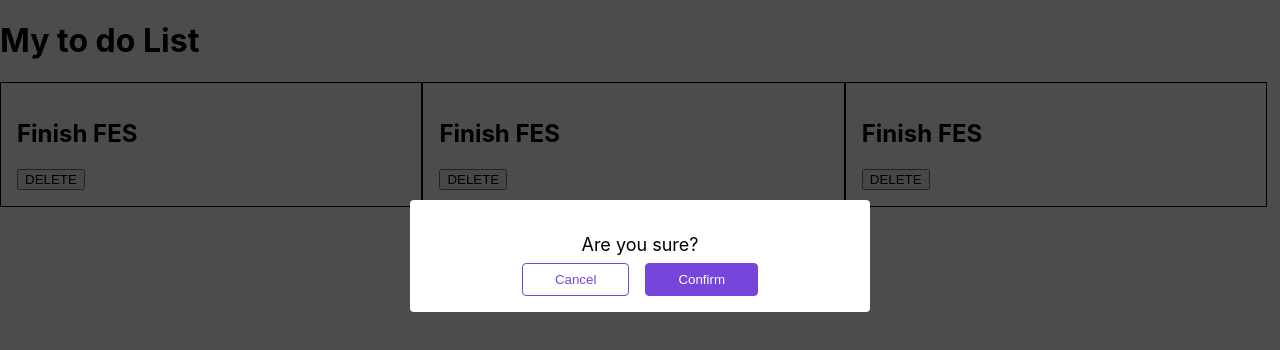
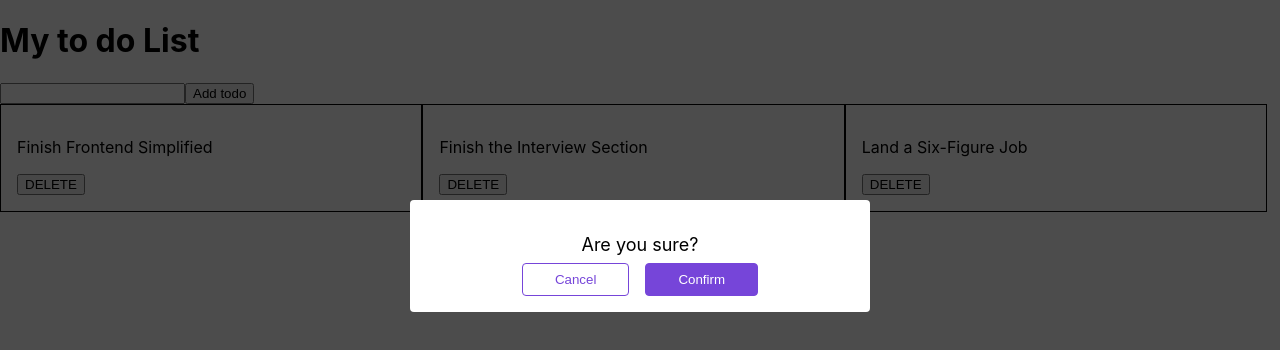
Before and after one commit to luca-caruccio/react-crash-course, a React (Create React App) app: page / in a window 1280 px wide. Shown: the top 350 px of the page. Built offline with nearby package versions, Linux system fonts and the light colour scheme.

Commit message:
updated react knowledge

```diff
--- a/src/App.jsx
+++ b/src/App.jsx
@@ -1,19 +1,33 @@
 import './App.css';
 import Todo from './Components/Todo.jsx';
 import Title from './Components/Title.jsx';
-import Modal from './Components/Modal.jsx';
-
+import Modal from './Components/modal.jsx'
 function App() {
   return (
     <div>
       <Title />
+      <div>
+        <input type="text" onChange={(event) => {
+          console.log(event.target.value)
+        }}/>
+        <button>Add todo</button>
+      </div>
       <div className='todo__wrapper'>
 
-      <Todo />
-      <Todo />
-      <Todo />
+      <Todo
+
+      title="Finish Frontend Simplified"
+      />
+      <Todo
+
+      title="Finish the Interview Section"
+      />
+      <Todo
+
+      title="Land a Six-Figure Job"
+      />
       </div>
-      <Modal />
+      { <Modal title="Are you sure?"/> }
     </div>
   );
 }
--- a/src/Components/Modal.jsx
+++ b/src/Components/Modal.jsx
@@ -1,13 +1,17 @@
 import './Modal.css'
 
-function Modal() {
+function Modal({ title }) {
     return (
     <div>
     <div className="modal">
-      <p className="modal__title">Are you sure?</p>
+      <p className="modal__title">{title}</p>
       <div className="modal__buttons">
-        <button className="btn btn__cancel">Cancel</button>
-        <button className="btn">Confirm</button>
+        <button onClick={() => {
+          console.log('cancel')
+        }}className="btn btn__cancel">Cancel</button>
+        <button onClick={() => {
+          console.log('confirm')
+        }}className="btn">Confirm</button>
       </div>
     </div>
     <div className="backdrop" />
--- a/src/Components/Todo.jsx
+++ b/src/Components/Todo.jsx
@@ -1,10 +1,15 @@
 import './Todo.css'
 
-function Todo() {
-    return (
+function Todo({title}) {
+  function deleteTodo(id) {
+    console.log('deleteTodo()', title.toUpperCase())
+  }
+
+  return (
         <div className='todo'>
-        <h2>Finish FES</h2>
-        <button>DELETE</button>
+        <p>{title}</p>
+
+        <button onClick={() => deleteTodo(1) }>DELETE</button>
       </div>
     )
 }
--- a/src/index.js
+++ b/src/index.js
@@ -5,11 +5,7 @@
 import reportWebVitals from './reportWebVitals';
 
 const root = ReactDOM.createRoot(document.getElementById('root'));
-root.render(
-  <React.StrictMode>
-    <App />
-  </React.StrictMode>
-);
+root.render(<App />);
 
 // If you want to start measuring performance in your app, pass a function
 // to log results (for example: reportWebVitals(console.log))
```
